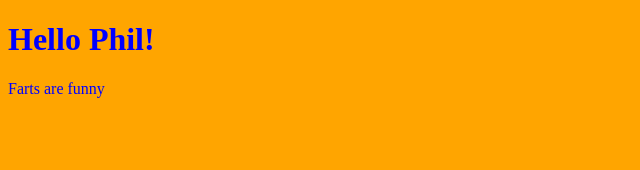
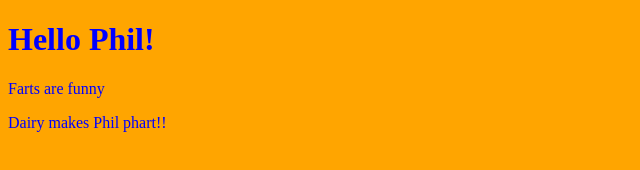
Before and after one commit to maxinetsang/maxinetsang.github.io, a plain HTML site: page index.html in a window 1280 px wide. Shown: the whole page, without its empty margins (0-640 px from the left). Drawn offline with Linux system fonts and the light colour scheme.

Commit message:
Update index.html

```diff
--- a/index.html
+++ b/index.html
@@ -6,5 +6,6 @@
     <body>
         <h1>Hello Phil!</h1>
         <p>Farts are funny</p>
+        <p>Dairy makes Phil phart!!</p>
     </body>
 </html>
```
